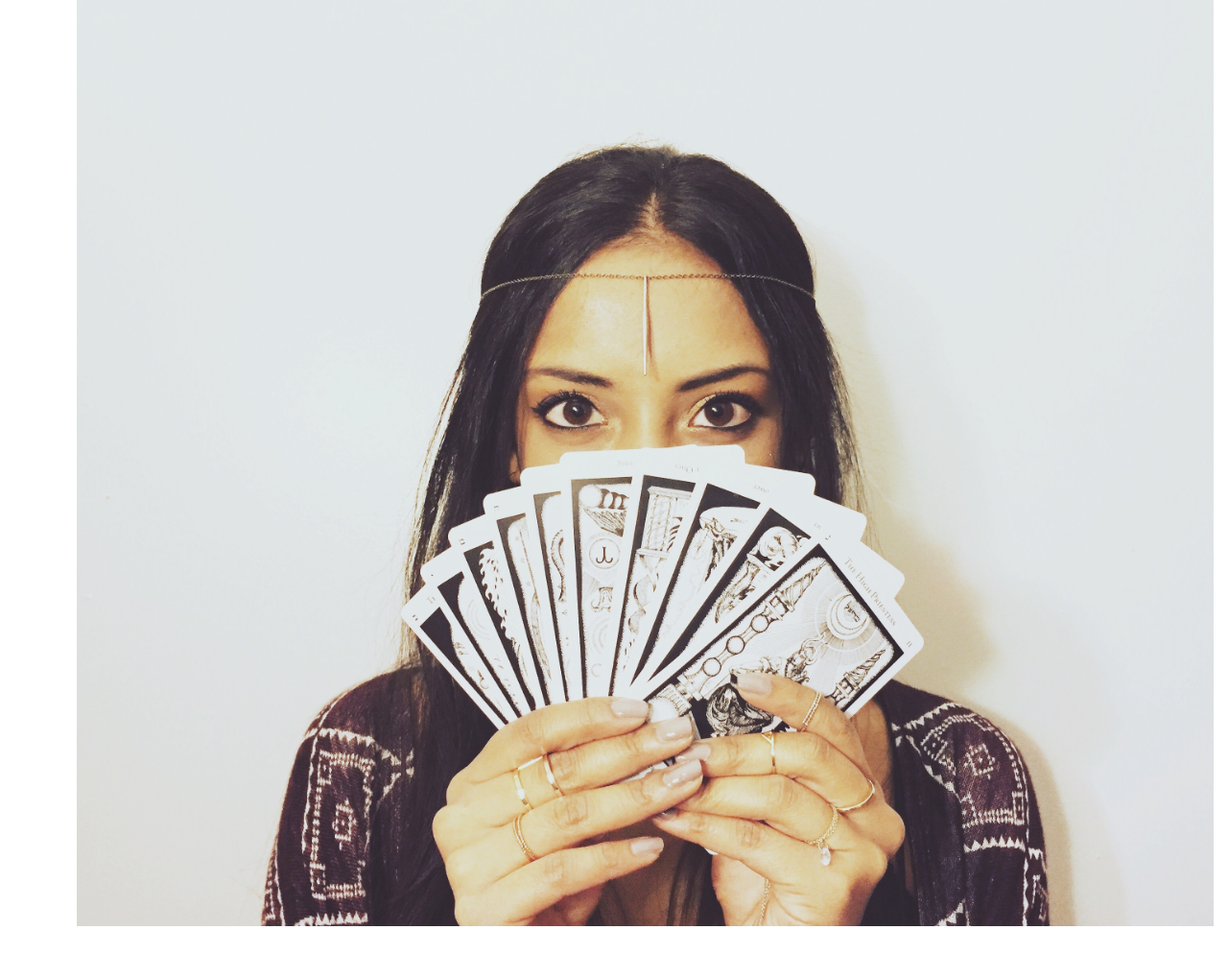
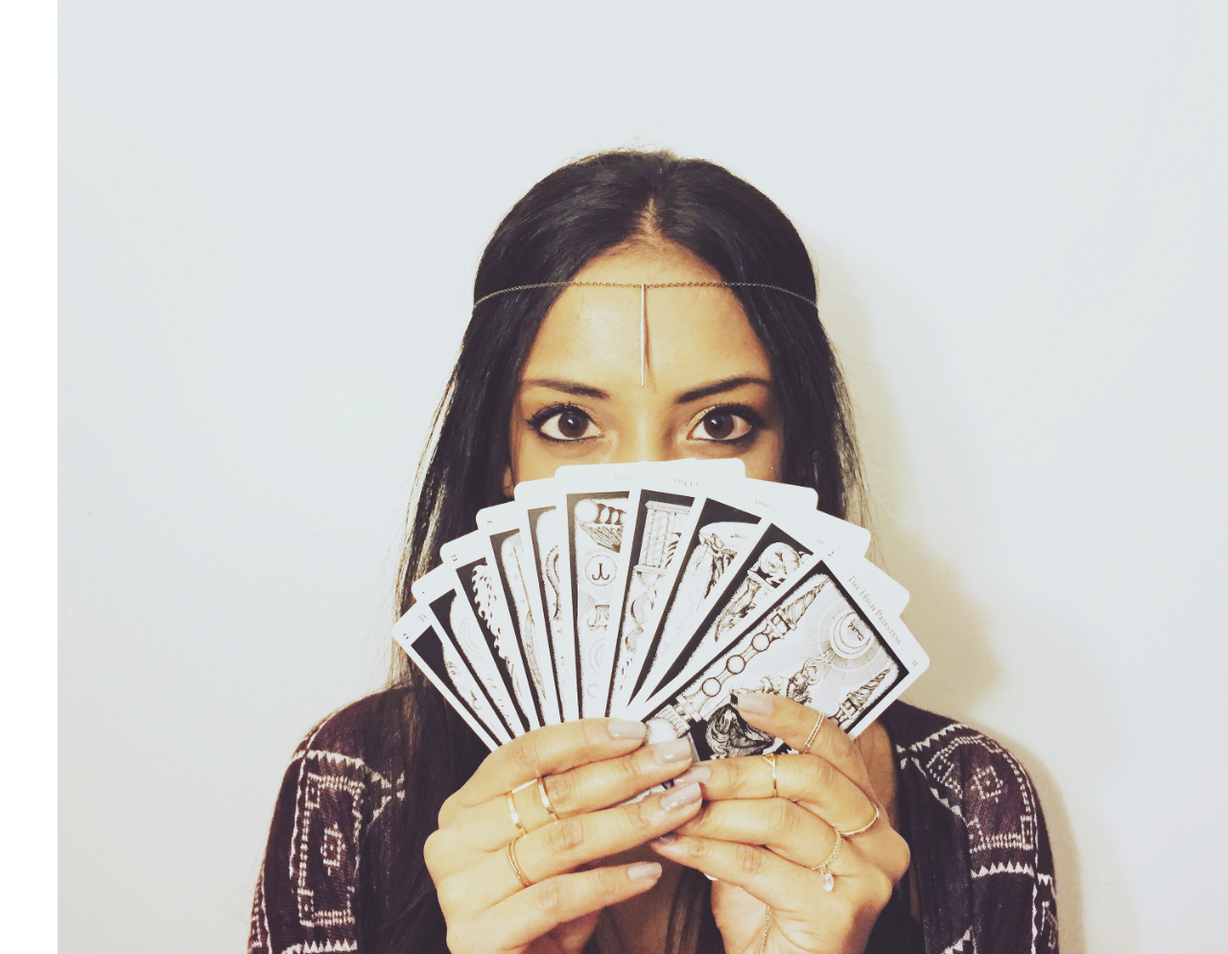
Before and after one commit to ritikamak/ritikamaknoor-website, a PHP site: page /index.html in a window 1280 px wide. Shown: the part 80-1074 px from the top of the page at 96% size. Run offline with PHP 8.4, Linux system fonts and the light colour scheme.

Commit message:
home-bg my pic_scroll-x correct

```diff
--- a/css/home-css.css
+++ b/css/home-css.css
@@ -21,6 +21,7 @@ html {
   width: 100%;
   height: 100%;
   background: white;
+  overflow-x: scroll;
 }
 body {
   width: 100%;
@@ -32,7 +33,7 @@ body {
   letter-spacing: 5px;
   text-transform: uppercase;
   color: black;
-    overflow: hidden;
+  overflow-x: scroll;
 }
 .navbar-brand {
   letter-spacing: 0px;
@@ -42,7 +43,7 @@ body {
 .header-image {
   display: table;
   background-color: #FE5869;
-/*    padding-top: 20px;
+/*padding-top: 20px;
   padding-bottom: 80px;
   padding-left: 20px;
   padding-right: 20px;
@@ -56,6 +57,7 @@ body {
 }
 .top-section {
   margin-top: 80px;
+  display: table;
   width: 100%;
   height: 100%;
   color: white;
@@ -66,13 +68,20 @@ body {
   -o-background-size: cover;
 }
 .container1 {
-    padding-right: 15px;
-    padding-left: 80px;
-    padding-bottom: 15px;
+  vertical-align: bottom;
+  /*padding-right: 5px;*/
+  padding-left: 60px;
+  /*padding-bottom: 15px;*/
+  padding-top: 0 auto;
+  padding-bottom: 0 auto;
+  overflow-x: scroll;
 }
 img {
   height: 100%;
   width: 100%;
+  min-height: 500px;
+  min-width: 614px;
+  overflow-x: scroll;
 }
 .headline {
   padding-top: 0px;
```
Lines whose indentation alone changed are shown as unchanged.
